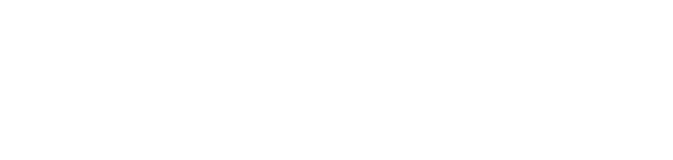
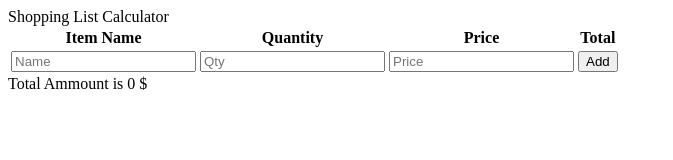
Before and after one commit to acciojob/shopping-cart-dipak307, a website: page main.html in a window 1280 px wide. Shown: the whole page, without its empty margins (0-673 px from the left). Drawn offline with Linux system fonts and the light colour scheme.

Commit message:
Update main.html

```diff
--- a/main.html
+++ b/main.html
@@ -8,7 +8,32 @@
 
 <body>
 	<!-- the entire body must be written by student -->
-
+	 <header id="heading">Shopping List Calculator</header>
+          <main onload="render()">
+            <table id="table1">
+              <caption></caption>
+              <tr>
+                <th>Item Name</th>
+                <th>Quantity</th>
+                <th>Price</th>
+                <th>Total</th>
+              </tr>
+              <tr>
+                <form id="myinputs">
+                  <td>
+                    <input type="text" id="item-name-input" placeholder="Name" />
+                  </td>
+                  <td><input type="text" id="item-qty-input" placeholder="Qty" /></td>
+                  <td>
+                    <input type="text" id="item-price-input" placeholder="Price" />
+                  </td>
+                </form>
+                <td><button id="add" onclick="addData();">Add</button></td>
+              </tr>
+            </table>
+            <div id="total">Total Ammount is 0 $</div>
+          </main>
+          <footer></footer>
 
     <script type="text/javascript" src="./script.js">
 </script>
```
